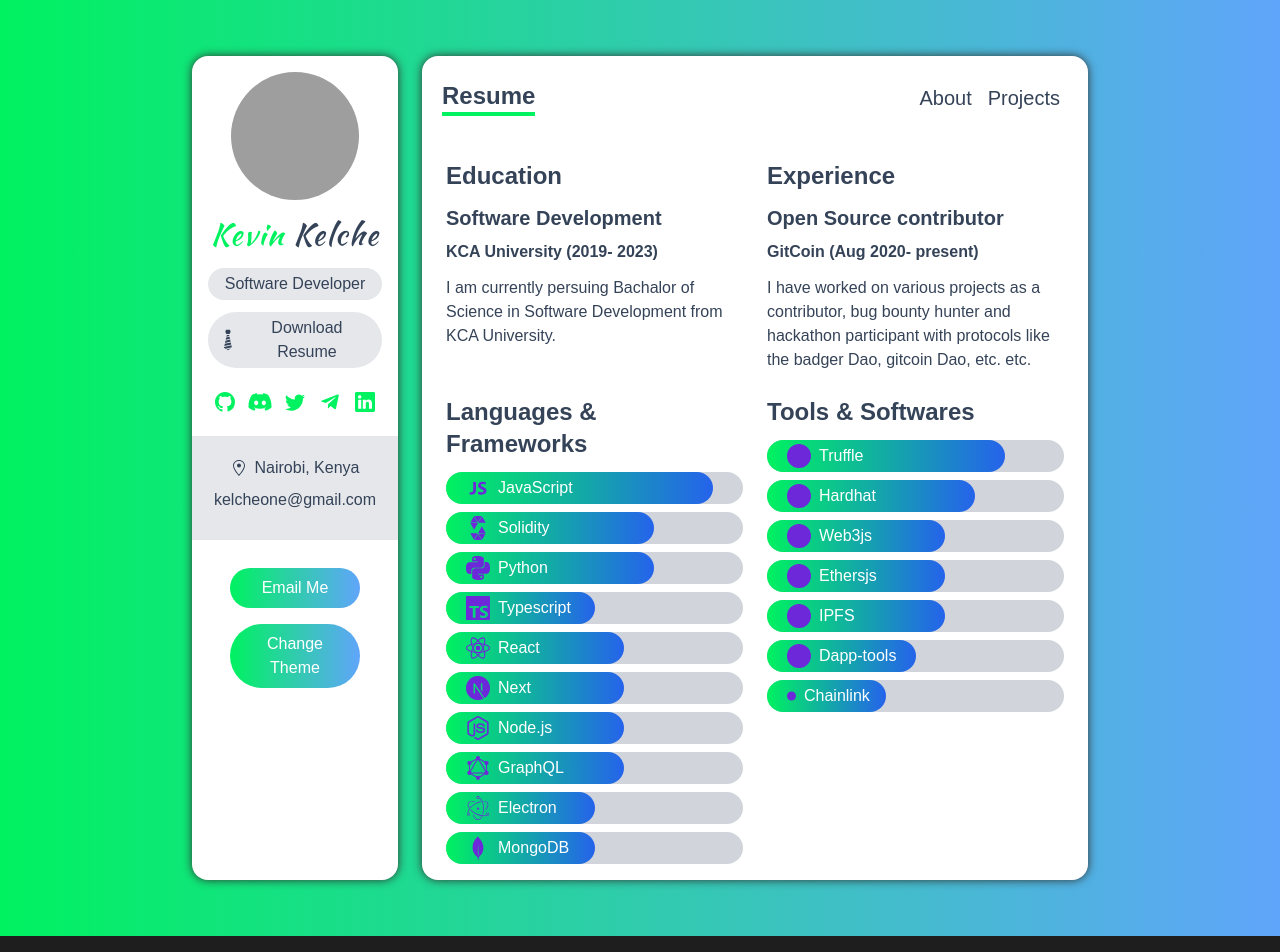
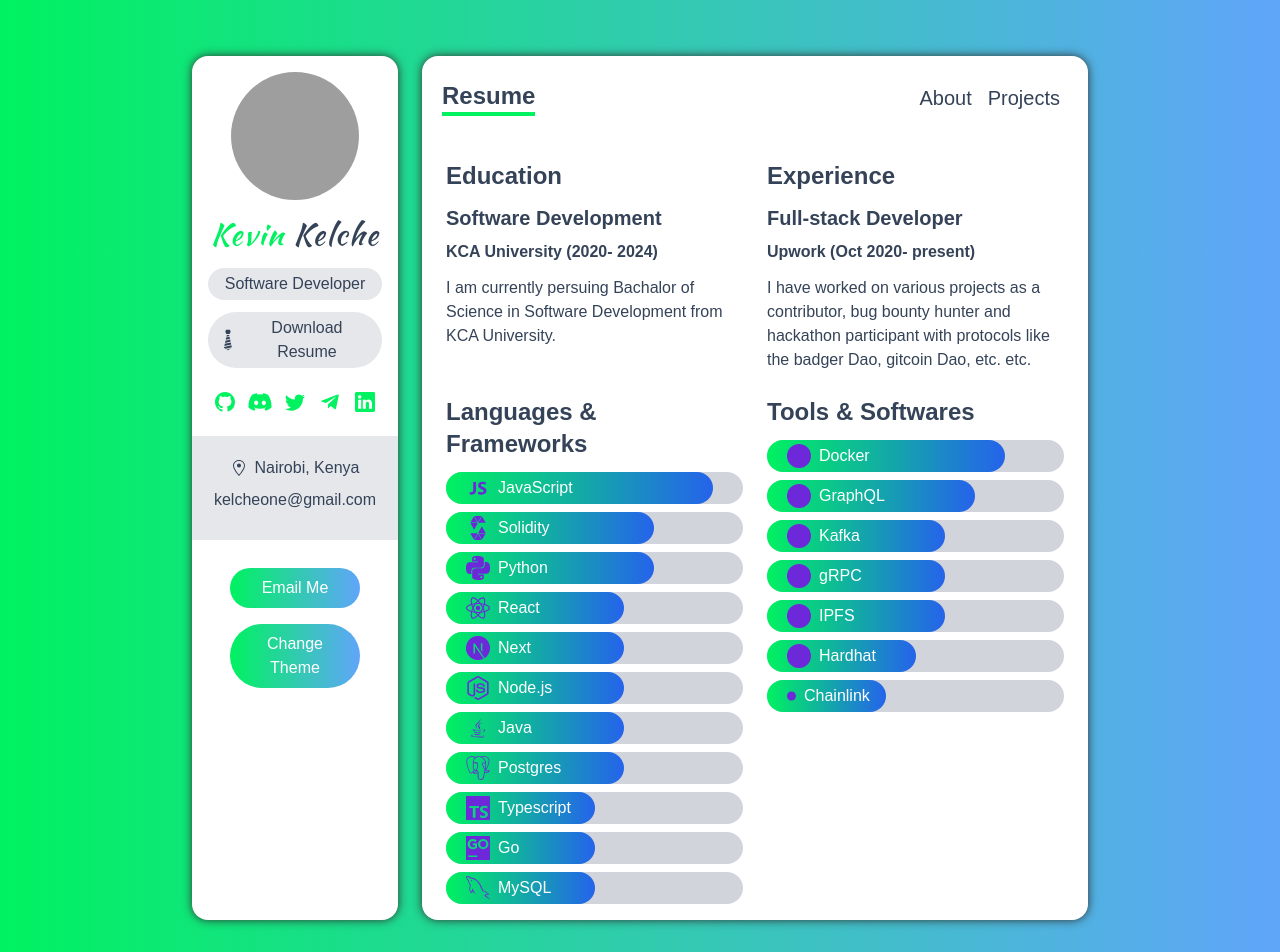
Before and after one commit to kelcheone/portfoli-main, a Next.js app: page /resume in a window 1280 px wide. Shown: the top 952 px of the page. Built offline with nearby package versions, Linux system fonts and the light colour scheme; grey boxes are pictures that could not be loaded.

Commit message:
feat: update

```diff
--- a/components/Sidebar.tsx
+++ b/components/Sidebar.tsx
@@ -25,7 +25,7 @@
     <div className="shaddow-3xl">
       <div className="flex items-center justify-center">
         <Image
-          src="https://avatars.githubusercontent.com/u/80192475?v=4"
+          src="https://i.imgur.com/sQCElwX.jpeg"
           alt="Profile pic"
           className="w-32 h-32 rounded-full"
           height="128"
--- a/data.ts
+++ b/data.ts
@@ -1,7 +1,8 @@
 import { RiComputerLine } from "react-icons/ri";
 import { FaServer, FaEthereum } from "react-icons/fa";
 import { AiFillBug, AiOutlineAntDesign, AiOutlineApi } from "react-icons/ai";
-import { DiJavascript1 } from "react-icons/di";
+import { DiJava, DiJavascript1 } from "react-icons/di";
+import {GrGolang, GrMysql} from "react-icons/gr"
 import { MdDeveloperMode } from "react-icons/md";
 import { IProject, IService, ISkill } from "./type";
 import {
@@ -14,10 +15,24 @@
   SiNodedotjs,
   SiMongodb,
   SiTypescript,
+  SiPostgresql,
+  SiGoland,
 } from "react-icons/si";
 import { BsCircleFill } from "react-icons/bs";
 
 export const services: IService[] = [
+  {
+    Icon: FaServer,
+    title: "Backend  Development",
+    about:
+      "I design and build scalable servers and databses using <b>Node, Express, Postgress, FastAPI</b> & <b>MongoDB</b> I also user various api streaming services such as Kafka and gRPC",
+  },
+  {
+    Icon: RiComputerLine,
+    title: "Frontend Development",
+    about:
+      "I build webapps and decentralized frontends <b>Tailwind CSS</b>,<b> SCSS</b>, <b>Next.js</b>   and <b>Svelte.js</b> ",
+  },
   {
     Icon: FaEthereum,
     title: "dApp(DEFI & NFTs) Development",
@@ -31,12 +46,6 @@
       "I  design and develop robust REST APIs and graphQl API Subgraphs using <b>The Graph</b>",
   },
   {
-    Icon: FaServer,
-    title: "Backend  Development",
-    about:
-      "I design and build scalable servers and databses using <b>Node, Express, Postgress</b> & <b>MongoDB</b>",
-  },
-  {
     Icon: AiFillBug,
     title: "Smart Contract Auditing",
     about:
@@ -47,12 +56,6 @@
     title: "UI/UX designing",
     about:
       "I do stunning user interface design using <b>Figma</b>  and  <b>Framer</b> ",
-  },
-  {
-    Icon: RiComputerLine,
-    title: "Frontend Development",
-    about:
-      "I build webapps and decentralized frontends <b>Tailwind CSS</b>,<b> SCSS</b>, <b>Next.js</b>   and <b>Svelte.js</b> ",
   },
 ];
 
@@ -73,11 +76,6 @@
     Icon: SiPython,
   },
   {
-    name: "Typescript",
-    level: "50%",
-    Icon: SiTypescript,
-  },
-  {
     name: "React",
     level: "60%",
     Icon: SiReact,
@@ -93,41 +91,50 @@
     Icon: SiNodedotjs,
   },
   {
-    name: "GraphQL",
+    name: "Java",
     level: "60%",
-    Icon: SiGraphql,
+    Icon: DiJava,
   },
   {
-    name: "Electron",
+    name: "Postgres",
+    level: "60%",
+    Icon: SiPostgresql,
+  },
+  {
+    name: "Typescript",
     level: "50%",
-    Icon: SiElectron,
+    Icon: SiTypescript,
   },
-
   {
-    name: "MongoDB",
+    name: "Go",
     level: "50%",
-    Icon: SiMongodb,
+    Icon: SiGoland,
+  },
+  {
+    name: "MySQL",
+    level: "50%",
+    Icon: GrMysql,
   },
 ];
 
 export const tools: ISkill[] = [
   {
-    name: "Truffle",
+    name: "Docker",
     level: "80%",
     Icon: BsCircleFill,
   },
   {
-    name: "Hardhat",
+    name: "GraphQL",
     level: "70%",
     Icon: BsCircleFill,
   },
   {
-    name: "Web3js",
+    name: "Kafka",
     level: "60%",
     Icon: BsCircleFill,
   },
   {
-    name: "Ethersjs",
+    name: "gRPC",
     level: "60%",
     Icon: BsCircleFill,
   },
@@ -138,7 +145,7 @@
   },
 
   {
-    name: "Dapp-tools",
+    name: "Hardhat",
     level: "50%",
     Icon: BsCircleFill,
   },
--- a/next.config.js
+++ b/next.config.js
@@ -1,6 +1,6 @@
 module.exports = {
   reactStrictMode: true,
   images: {
-    domains: ["avatars.githubusercontent.com"],
+    domains: ["avatars.githubusercontent.com", "i.imgur.com"],
   },
 };
--- a/pages/index.tsx
+++ b/pages/index.tsx
@@ -17,12 +17,10 @@
         <title>Kelche | Portfolio </title>
       </Head>
       <h4 className="my-3 font-medium">
-        I am a a blockchain enthusiast and a software developer. I have 2 years
-        in general programming and a year in Solidity development. I am
-        currently working on Smart contract security and a research project on
-        MEV (Maximal Extractable Value), IoT and Applications of AI in
-        Blockchains. Also a part-time B.Science in Software Development at KCA
-        University.
+        I am a fullstack software developer. I have 2 years
+        in general programming and a year in blockchain development. I am
+        currently working on Smart contract security and a research project on cross-chain interoperability, and applications of AI in
+        Blockchains at Format Labs. Also a B.Science in Software Development at KCA University.
       </h4>
       <div
         className="flex-grow p-4 mt-5 bg-gradient-to-r from-green-200 to-blue-200 dark:from-dark-100 dark:to-dark-500"
--- a/pages/projects.tsx
+++ b/pages/projects.tsx
@@ -36,7 +36,6 @@
       <Head>
         <title>Kelche | Projects </title>
       </Head>
-      <h1 className="text-5xl text-red-400"> Update in progress</h1>
       <nav>
         <ProjectsNavBar
           handlerFilterCategory={handlerFilterCategory}
--- a/pages/resume.tsx
+++ b/pages/resume.tsx
@@ -22,7 +22,7 @@
           <h5 className="my-3 text-2xl font-bold">Education</h5>
           <div>
             <h5 className="my-2 text-xl font-bold">Software Development</h5>
-            <p className="font-semibold"> KCA University (2019- 2023)</p>
+            <p className="font-semibold"> KCA University (2020- 2024)</p>
             <p className="my-3">
               I am currently persuing Bachalor of Science in Software
               Development from KCA University.
@@ -33,8 +33,8 @@
         <motion.div variants={fadingUp} initial="initial" animate="animate">
           <h5 className="my-3 text-2xl font-bold">Experience</h5>
           <div>
-            <h5 className="my-2 text-xl font-bold">Open Source contributor</h5>
-            <p className="font-semibold"> GitCoin (Aug 2020- present)</p>
+            <h5 className="my-2 text-xl font-bold">Full-stack Developer</h5>
+            <p className="font-semibold"> Upwork (Oct 2020- present)</p>
             <p className="my-3">
               I have worked on various projects as a contributor, bug bounty
               hunter and hackathon participant with protocols like the badger
```
Also changed, not shown: public/images/kelchepfp.jpg (added), 1 other file (tests, documents, lock files or other folders).
